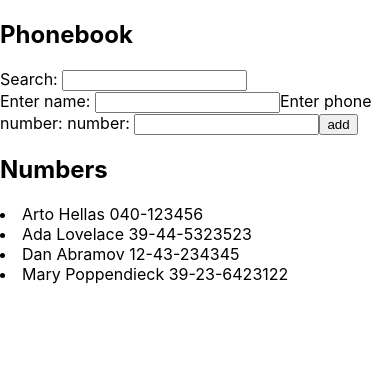
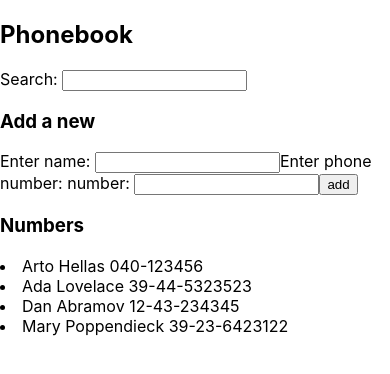
Before and after one commit to mhgolestan/phonebook-client, a React (Create React App) app: page / in a window 390 px wide. Shown: the top 374 px of the page. Built offline with nearby package versions, Linux system fonts and the light colour scheme.

Commit message:
2.10: The Phonebook Step5

```diff
--- a/src/App.js
+++ b/src/App.js
@@ -1,4 +1,8 @@
 import { useState } from "react";
+
+import Filter from "./components/Filter";
+import PersonForm from "./components/PersonForm";
+import Persons from "./components/Persons";
 
 const App = () => {
   const [persons, setPersons] = useState([
@@ -49,47 +53,17 @@ const App = () => {
     <div>
       <h2>Phonebook</h2>
 
-      <form>
-        <label>
-          Search: {""}
-          <input
-            type="text"
-            name="search"
-            value={searchResult}
-            onChange={handleSearch}
-          ></input>
-        </label>
-      </form>
+      <Filter handleSearch={handleSearch} searchResult={searchResult} />
+      <h3>Add a new</h3>
+      <PersonForm
+        handleSubmit={handleSubmit}
+        handleChange={handleChange}
+        name={newName.name}
+        number={newName.number}
+      />
 
-      <form onSubmit={handleSubmit}>
-        <label>
-          Enter name:{" "}
-          <input
-            type="text"
-            name="name"
-            value={newName.name || ""}
-            onChange={handleChange}
-          />
-        </label>
-        <label>
-          Enter phone number: {""}
-          number:{" "}
-          <input
-            type="number"
-            name="number"
-            value={newName.number || ""}
-            onChange={handleChange}
-          />
-        </label>
-        <button type="submit">add</button>
-      </form>
-
-      <h2>Numbers</h2>
-      {personsToShow.map((person) => (
-        <li key={person.id}>
-          {person.name} {person.number}
-        </li>
-      ))}
+      <h3>Numbers</h3>
+      <Persons personsToShow={personsToShow} />
     </div>
   );
 };
--- /dev/null
+++ b/src/components/Filter.js
@@ -0,0 +1,19 @@
+const Filter = ({ handleSearch, searchResult }) => {
+  return (
+    <div>
+      <form>
+        <label>
+          Search: {""}
+          <input
+            type="text"
+            name="search"
+            value={searchResult}
+            onChange={handleSearch}
+          ></input>
+        </label>
+      </form>
+    </div>
+  );
+};
+
+export default Filter;
--- /dev/null
+++ b/src/components/PersonForm.js
@@ -0,0 +1,30 @@
+const PersonForm = ({ handleSubmit, name, number, handleChange }) => {
+  return (
+    <div>
+      <form onSubmit={handleSubmit}>
+        <label>
+          Enter name:{" "}
+          <input
+            type="text"
+            name="name"
+            value={name || ""}
+            onChange={handleChange}
+          />
+        </label>
+        <label>
+          Enter phone number: {""}
+          number:{" "}
+          <input
+            type="number"
+            name="number"
+            value={number || ""}
+            onChange={handleChange}
+          />
+        </label>
+        <button type="submit">add</button>
+      </form>
+    </div>
+  );
+};
+
+export default PersonForm;
--- /dev/null
+++ b/src/components/Persons.js
@@ -0,0 +1,13 @@
+const Persons = ({ personsToShow }) => {
+  return (
+    <div>
+      {personsToShow.map((person) => (
+        <li key={person.id}>
+          {person.name} {person.number}
+        </li>
+      ))}
+    </div>
+  );
+};
+
+export default Persons;
```
